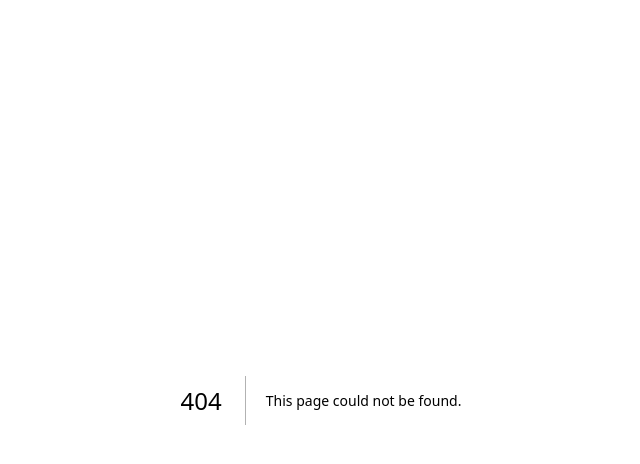
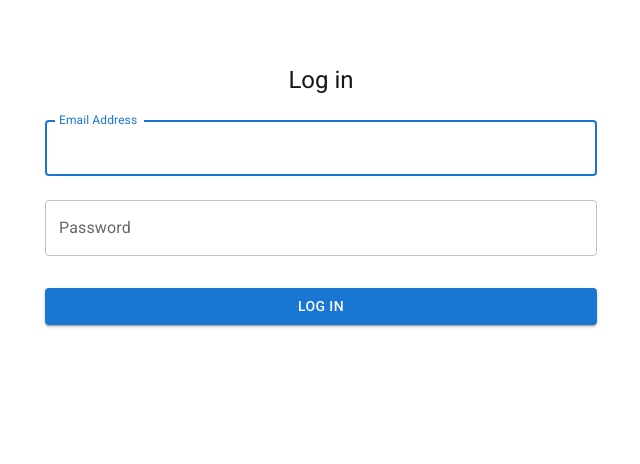
Before and after one commit to joejknowles/pass-time, a Next.js app: page /login in a window 1280 px wide. Before the commit this address had no page. Shown: the top 464 px of the page, without its empty margins (319-959 px from the left). Built offline with nearby package versions, Linux system fonts and the light colour scheme.

Commit message:
Add login page

```diff
--- a/package.json
+++ b/package.json
@@ -13,12 +13,15 @@
     "@emotion/react": "^11.13.3",
     "@emotion/styled": "^11.13.0",
     "@fontsource/roboto": "^5.1.0",
+    "@hookform/resolvers": "^3.9.1",
     "@mui/icons-material": "^6.1.6",
     "@mui/material": "^6.1.6",
     "graphql": "^16.9.0",
     "next": "15.0.2",
     "react": "19.0.0-rc-02c0e824-20241028",
-    "react-dom": "19.0.0-rc-02c0e824-20241028"
+    "react-dom": "19.0.0-rc-02c0e824-20241028",
+    "react-hook-form": "^7.53.1",
+    "yup": "^1.4.0"
   },
   "devDependencies": {
     "@types/node": "^20",
--- /dev/null
+++ b/src/app/login/page.tsx
@@ -0,0 +1,108 @@
+"use client";
+
+import { useState } from 'react';
+import {
+  Container,
+  Box,
+  TextField,
+  Typography,
+  Button,
+  CircularProgress,
+} from '@mui/material';
+import { useForm } from 'react-hook-form';
+import { yupResolver } from '@hookform/resolvers/yup';
+import * as Yup from 'yup';
+
+
+const validationSchema = Yup.object({
+  email: Yup.string()
+    .email('Invalid email format')
+    .required('Email is required'),
+  password: Yup.string().required('Password is required'),
+});
+
+const LoginPage = () => {
+  const [loading, setLoading] = useState(false);
+
+  const {
+    register,
+    handleSubmit,
+    formState: { errors },
+  } = useForm({
+    resolver: yupResolver(validationSchema),
+  });
+
+  const onSubmit = async (data: any) => {
+    setLoading(true);
+    try {
+      // TODO: Call login API
+      await new Promise((resolve) => setTimeout(resolve, 1500));
+      alert(JSON.stringify(data, null, 2));
+    } catch (error) {
+      console.error('Login failed:', error);
+    } finally {
+      setLoading(false);
+    }
+  };
+
+  return (
+    <Container maxWidth="sm">
+      <Box
+        sx={{
+          marginTop: 8,
+          display: 'flex',
+          flexDirection: 'column',
+          alignItems: 'center',
+        }}
+      >
+        <Typography component="h1" variant="h5">
+          Log in
+        </Typography>
+        <Box
+          component="form"
+          onSubmit={handleSubmit(onSubmit)}
+          sx={{ width: '100%', marginTop: 1 }}
+        >
+          <TextField
+            variant="outlined"
+            margin="normal"
+            fullWidth
+            id="email"
+            label="Email Address"
+            autoComplete="email"
+            autoFocus
+            {...register('email')}
+            error={!!errors.email}
+            helperText={errors.email?.message}
+            disabled={loading}
+          />
+          <TextField
+            variant="outlined"
+            margin="normal"
+            fullWidth
+            label="Password"
+            type="password"
+            id="password"
+            autoComplete="current-password"
+            {...register('password')}
+            error={!!errors.password}
+            helperText={errors.password?.message}
+            disabled={loading}
+          />
+          <Button
+            type="submit"
+            fullWidth
+            variant="contained"
+            color="primary"
+            sx={{ mt: 3, mb: 2 }}
+            disabled={loading}
+          >
+            {loading ? <CircularProgress size={24} /> : 'Log In'}
+          </Button>
+        </Box>
+      </Box>
+    </Container>
+  );
+};
+
+export default LoginPage;
```
Also changed, not shown: src/app/page.tsx (+4 -89 lines), 1 other file (tests, documents, lock files or other folders).
